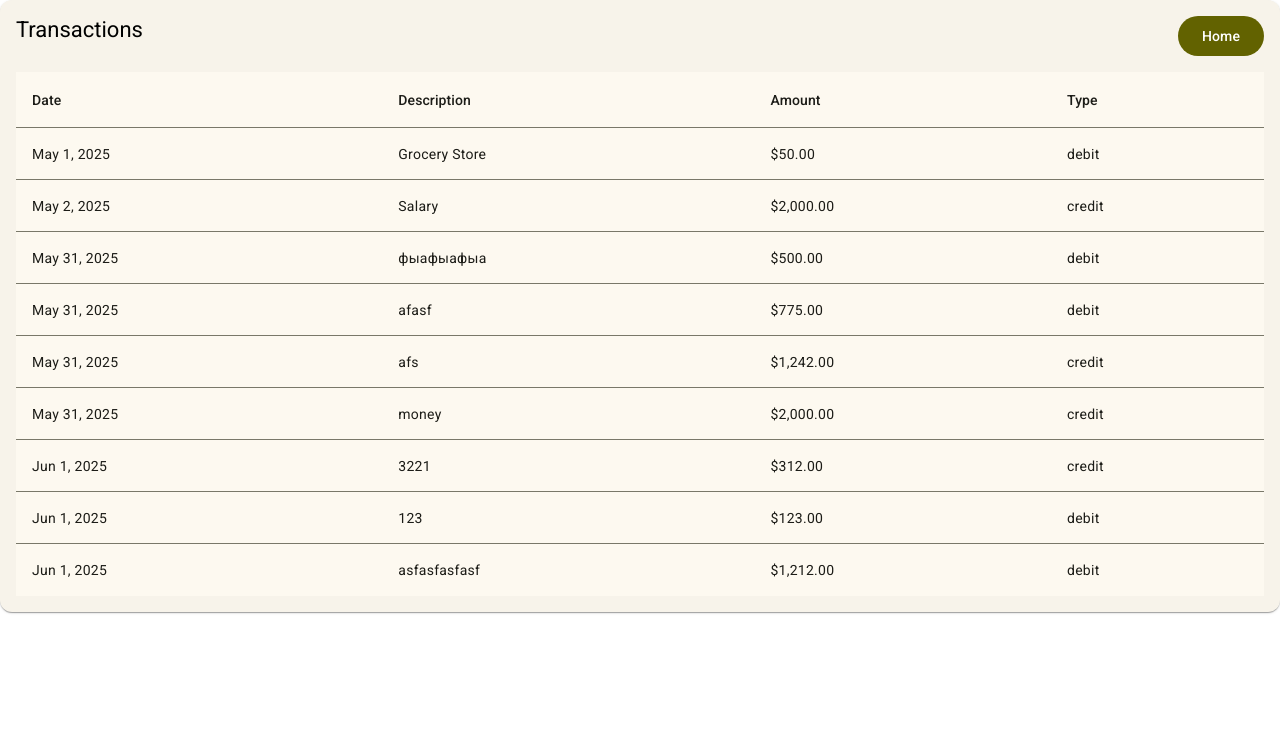
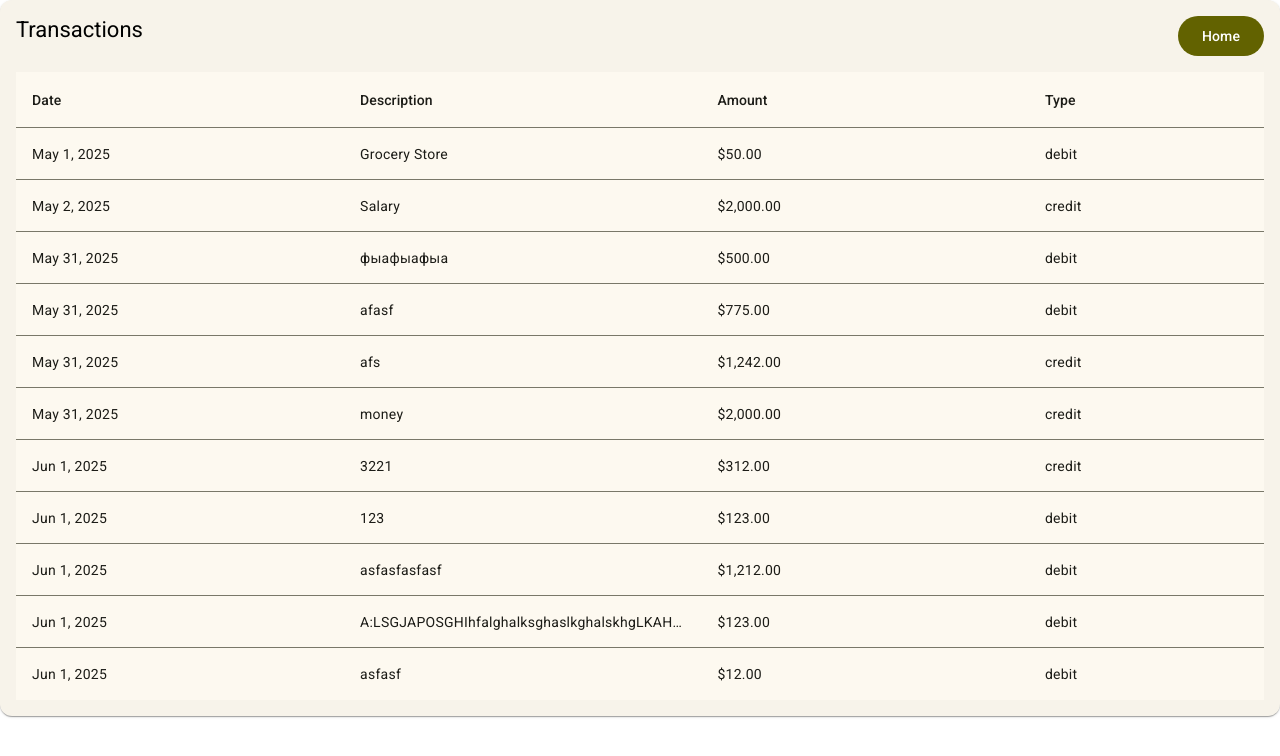
Before and after one commit to KFomin/accounts, an Angular app: page /transactions/1 in a window 1280 px wide. Shown: the top 756 px of the page. Built offline with nearby package versions, Linux system fonts and the light colour scheme; data requests are answered from the project's data file.

Commit message:
adjust responsibility of transactions table

```diff
--- a/src/app/dashboard/dashboard.component.ts
+++ b/src/app/dashboard/dashboard.component.ts
@@ -38,7 +38,6 @@ import {MatIcon} from '@angular/material/icon';
     AsyncPipe,
     MatIcon,
     MatIconButton,
-    NgIf,
     NgTemplateOutlet,
   ],
   templateUrl: './dashboard.component.html',
@@ -55,7 +54,7 @@ export class DashboardComponent implements OnInit {
 
   constructor(
     private router: Router,
-    private apiService: ApiService
+    private apiService: ApiService,
   ) {
   }
 
@@ -77,7 +76,7 @@ export class DashboardComponent implements OnInit {
   }
 
   ngOnInit(): void {
-    if (this.window.innerWidth < 1280) {
+    if (document.documentElement.clientWidth < 1280) {
       this.viewType.next('mobile');
     }
     this.apiService.accounts.subscribe(accounts => {
@@ -92,7 +91,4 @@ export class DashboardComponent implements OnInit {
   transferMoneyClicked(accountId: number): void {
     this.router.navigate(['/transfer'], {queryParams: {fromAccountId: accountId}});
   }
-
-  protected readonly document = document;
-  protected readonly window = window;
 }
--- a/src/app/transactions/transactions.component.html
+++ b/src/app/transactions/transactions.component.html
@@ -8,20 +8,21 @@
   <mat-card-content>
     <table mat-table [dataSource]="dataSource">
       <ng-container matColumnDef="date">
-        <th mat-header-cell *matHeaderCellDef>Date</th>
-        <td mat-cell *matCellDef="let transaction">{{ transaction.date | date }}</td>
+        <th mat-header-cell *matHeaderCellDef [attr.colspan]="3">Date</th>
+        <td mat-cell class="cell" *matCellDef="let transaction" [attr.colspan]="3">{{ transaction.date | date }}</td>
       </ng-container>
       <ng-container matColumnDef="description">
         <th mat-header-cell *matHeaderCellDef>Description</th>
-        <td mat-cell *matCellDef="let transaction">{{ transaction.description }}</td>
+        <td mat-cell class="cell" *matCellDef="let transaction">{{ transaction.description }}</td>
       </ng-container>
       <ng-container matColumnDef="amount">
         <th mat-header-cell *matHeaderCellDef>Amount</th>
-        <td mat-cell *matCellDef="let transaction">{{ transaction.amount | currency }}</td>
+        <td mat-cell class="cell" *matCellDef="let transaction">{{ transaction.amount | currency }}
+        </td>
       </ng-container>
       <ng-container matColumnDef="type">
         <th mat-header-cell *matHeaderCellDef>Type</th>
-        <td mat-cell *matCellDef="let transaction">{{ transaction.type }}</td>
+        <td mat-cell class="cell" *matCellDef="let transaction">{{ transaction.type }}</td>
       </ng-container>
       <tr mat-header-row *matHeaderRowDef="displayedColumns"></tr>
       <tr mat-row *matRowDef="let row; columns: displayedColumns;"></tr>
--- a/src/app/transactions/transactions.component.scss
+++ b/src/app/transactions/transactions.component.scss
@@ -0,0 +1,7 @@
+.cell {
+  @media (max-width: 1280px) {
+    max-width: 6rem;
+    overflow: hidden;
+    text-overflow: ellipsis;
+  }
+}
--- a/src/app/transfer/transfer.component.html
+++ b/src/app/transfer/transfer.component.html
@@ -44,7 +44,11 @@
       </div>
 
       <div *ngIf="transferForm.hasError('accountsEqual')" class="error-message">
-        From Account и To Account can't be same
+        From Account и To Account can't be same.
+      </div>
+
+      <div *ngIf="transferForm.hasError('amountTooBig')" class="error-message">
+        Amount can't be bigger than balance.
       </div>
 
       <div class="buttons">
--- a/src/app/transfer/transfer.component.ts
+++ b/src/app/transfer/transfer.component.ts
@@ -57,7 +57,10 @@ export class TransferComponent implements OnInit {
       amount: [0, [Validators.required, Validators.min(0)]],
       description: ['', Validators.required]
     }, {
-      validators: this.accountsNotEqualValidator()
+      validators: [
+        this.accountsNotEqualValidator(),
+        this.amountTooBigValidator()
+      ]
     });
   }
 
@@ -104,6 +107,21 @@ export class TransferComponent implements OnInit {
     }
   }
 
+  private amountTooBigValidator(): ValidatorFn {
+    return (control: AbstractControl): ValidationErrors | null => {
+      const fromAccount = control.get('fromAccount')?.value;
+      const amount = control.get('amount')?.value;
+
+      if (fromAccount && amount && fromAccount.balance < amount) {
+        return {
+          amountTooBig: true
+        };
+      }
+
+      return null;
+    };
+  }
+
   private accountsNotEqualValidator(): ValidatorFn {
     return (control: AbstractControl): ValidationErrors | null => {
       const fromAccount = control.get('fromAccount')?.value;
--- a/src/db.json
+++ b/src/db.json
@@ -4,19 +4,19 @@
       "id": "1",
       "name": "Main Account",
       "iban": "DE89370400440532013000",
-      "balance": 1202
+      "balance": 1067
     },
     {
       "id": "2",
       "name": "Savings Account",
       "iban": "DE89370400440532013001",
-      "balance": 4056
+      "balance": 4332
     },
     {
       "id": "3",
       "name": "Travel",
       "iban": "DE89376742440532133401",
-      "balance": 666
+      "balance": 525
     }
   ],
   "transactions": [
@@ -155,6 +155,54 @@
       "amount": 1212,
       "accountId": "1",
       "type": "debit"
+    },
+    {
+      "id": "54d4",
+      "date": "2025-06-01T19:54:43.646Z",
+      "description": "afasf",
+      "amount": 141,
+      "accountId": "3",
+      "type": "debit"
+    },
+    {
+      "id": "aeb3",
+      "date": "2025-06-01T19:54:43.646Z",
+      "description": "afasf",
+      "amount": 141,
+      "accountId": "2",
+      "type": "credit"
+    },
+    {
+      "id": "4c90",
+      "date": "2025-06-01T20:02:43.732Z",
+      "description": "A:LSGJAPOSGHIhfalghalksghaslkghalskhgLKAHSGLKAHGLKASHGLKAHSGlkaHGSK",
+      "amount": 123,
+      "accountId": "1",
+      "type": "debit"
+    },
+    {
+      "id": "f1a6",
+      "date": "2025-06-01T20:02:43.732Z",
+      "description": "A:LSGJAPOSGHIhfalghalksghaslkghalskhgLKAHSGLKAHGLKASHGLKAHSGlkaHGSK",
+      "amount": 123,
+      "accountId": "2",
+      "type": "credit"
+    },
+    {
+      "id": "c864",
+      "date": "2025-06-01T20:09:58.621Z",
+      "description": "asfasf",
+      "amount": 12,
+      "accountId": "1",
+      "type": "debit"
+    },
+    {
+      "id": "f055",
+      "date": "2025-06-01T20:09:58.621Z",
+      "description": "asfasf",
+      "amount": 12,
+      "accountId": "2",
+      "type": "credit"
     }
   ]
 }
```
